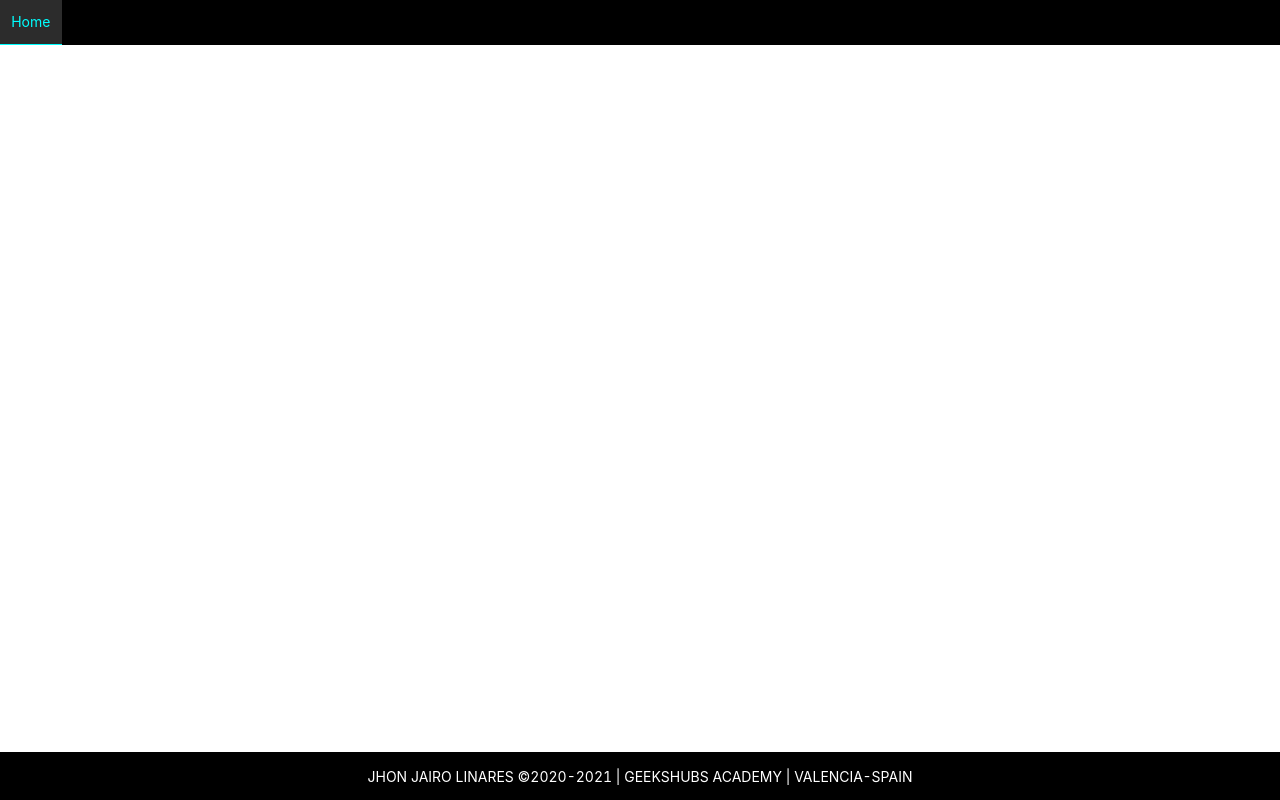
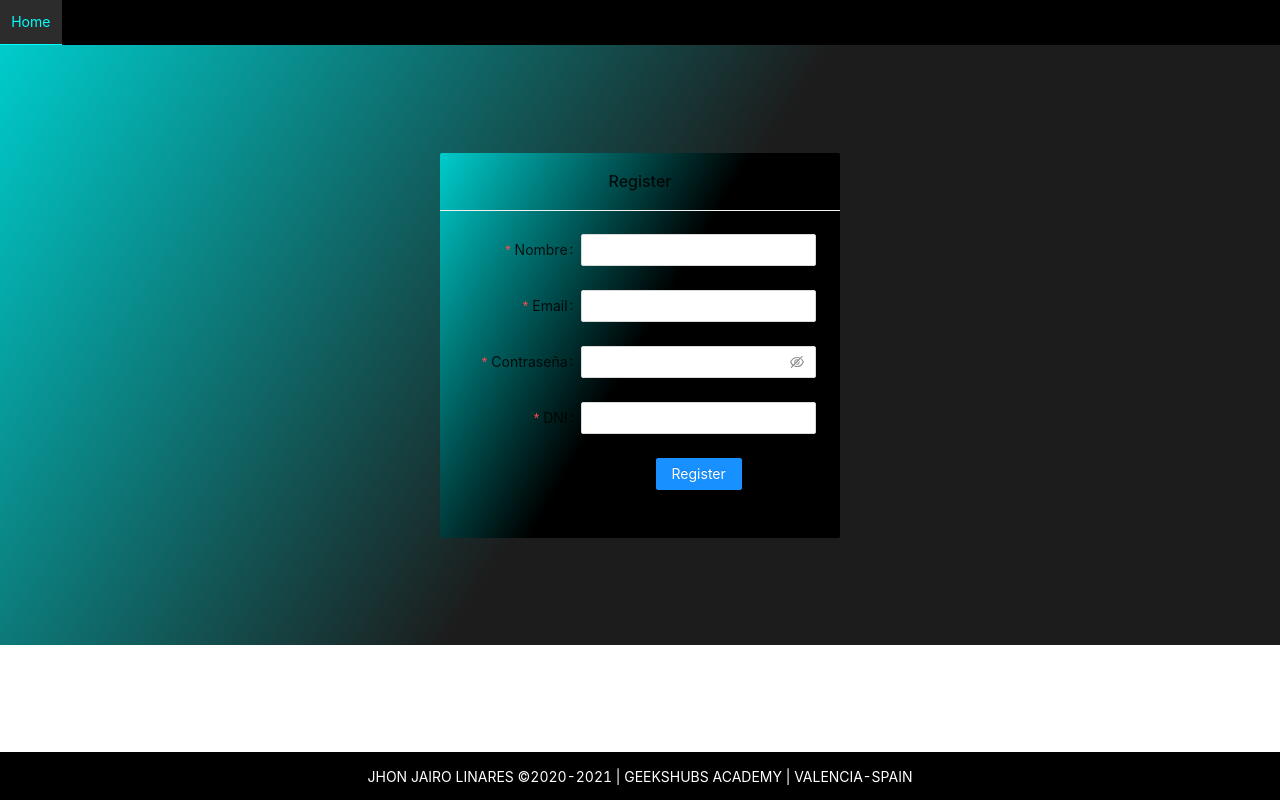
Before and after one commit to jhonjlinaresb/frontadmsys, a React (Create React App) app: page /register in a window 1280 px wide. Built offline with nearby package versions, Linux system fonts and the light colour scheme; no server answers.

Commit message:
Add Register Function and validation with backend

```diff
--- a/src/App.js
+++ b/src/App.js
@@ -7,7 +7,7 @@ import Home from './containers/Home/Home';
 import Login from './containers/Login/Login';
 //import Logout from './containers/Logout/Logout';
 import 'antd/dist/antd.css';
-//import Register from './containers/Register/Register';
+import Register from './containers/Register/Register';
 import axios from 'axios';
 //import Profile from './containers/Profile/Profile';
 //import Appointments from './containers/Appointments/Appointments';
@@ -45,6 +45,7 @@ function App() {
       <Switch>
       <Route path='/' component={Home} exact />
       <Route path='/login' exact ><Login setUser={setUser} /></Route>
+      <Route path='/register' component={Register} exact />
       </Switch>
 
       <Footer />
--- a/src/containers/Login/Login.jsx
+++ b/src/containers/Login/Login.jsx
@@ -55,7 +55,7 @@ const tailLayout = {
       </Form.Item>
 
       <Form.Item {...tailLayout} name="remember" valuePropName="checked">
-        <Checkbox>Remember me</Checkbox>
+        <Checkbox style={{ color:'white'}}>Remember me</Checkbox>
       </Form.Item>
 
       <Form.Item {...tailLayout} >
--- a/src/containers/Register/Register.jsx
+++ b/src/containers/Register/Register.jsx
@@ -1,7 +1,8 @@
-import React from 'react';
+import React, { useState } from 'react';
 import { Form, Input, Button, notification } from 'antd';
 import { Card } from 'antd';
 import axios from 'axios';
+import { Link } from 'react-router-dom';
 const layout = {
     labelCol: {
         span: 8,
@@ -25,14 +26,17 @@ const Register = () => {
             }).catch(error => {
                 notification.error({ message: 'Error en el registro', description: 'Hubo un error al tratar de registrar al usuario, revisa tus campos' })
             })
+
     };
+
 
     const onFinishFailed = (errorInfo) => {
         console.log('Failed:', errorInfo);
     };
     return (
+        <div className="block">
         <div className="site-card-border-less-wrapper" style={{ textAlign: 'center', display: 'flex', padding: '30px', justifyContent: 'center'}}>
-       <Card title="Register" bordered={false} style={{ width: 300, textAlign: 'center' }}>
+       <Card className="box" title="Register" bordered={false} style={{ width: 400, textAlign: 'center' }}>
         <Form
             {...layout}
             name="basic"
@@ -105,13 +109,14 @@ const Register = () => {
 
             <Form.Item {...tailLayout}>
                 <Button type="primary" htmlType="submit">
-                    Submit
+                   Register
         </Button>
             </Form.Item>
 
         </Form>
         </Card>
         </div>
+        </div>
     )
 }
 
--- /dev/null
+++ b/src/containers/Register/Register.scss
@@ -0,0 +1,14 @@
+.block{
+
+    display: flex;
+    height: 600px;
+    align-items: center;
+    justify-content: center;
+    //background: linear-gradient(137DEG, #1c1c1c, cyan, black, cyan, #2c2c2c);
+    background: repeating-linear-gradient( 123deg, #00cccc,#1c1c1c, #1c1c1c);
+    .box {
+        background: repeating-linear-gradient( 120deg,  #00cccc,black, black);
+        border: black transparentize($color: #000000, $amount: 1) 1px;
+        color: white;
+    }
+}
```
Also changed, not shown: 1 other file (tests, documents, lock files or other folders).
